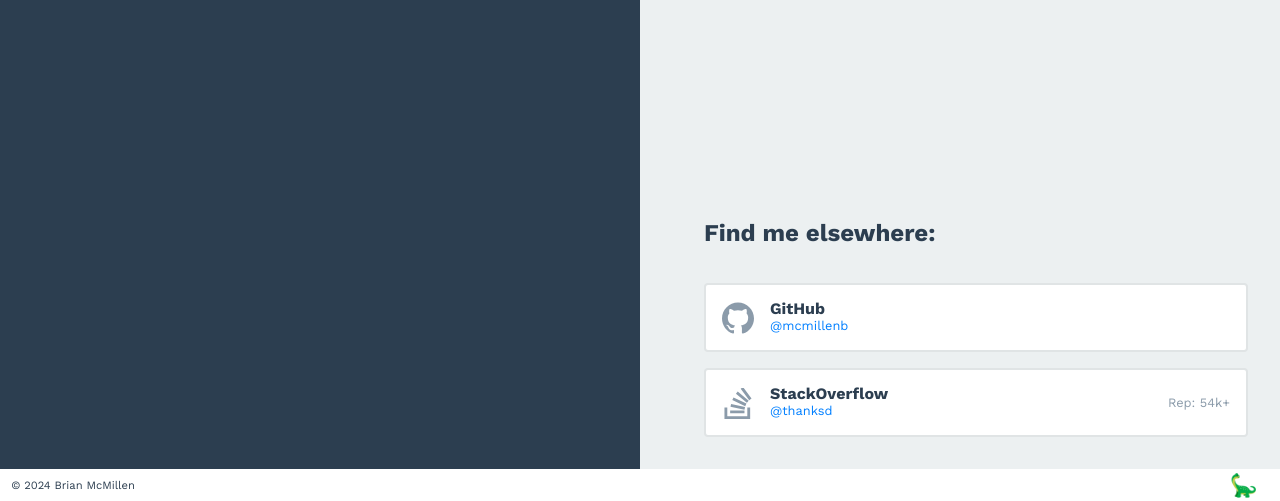
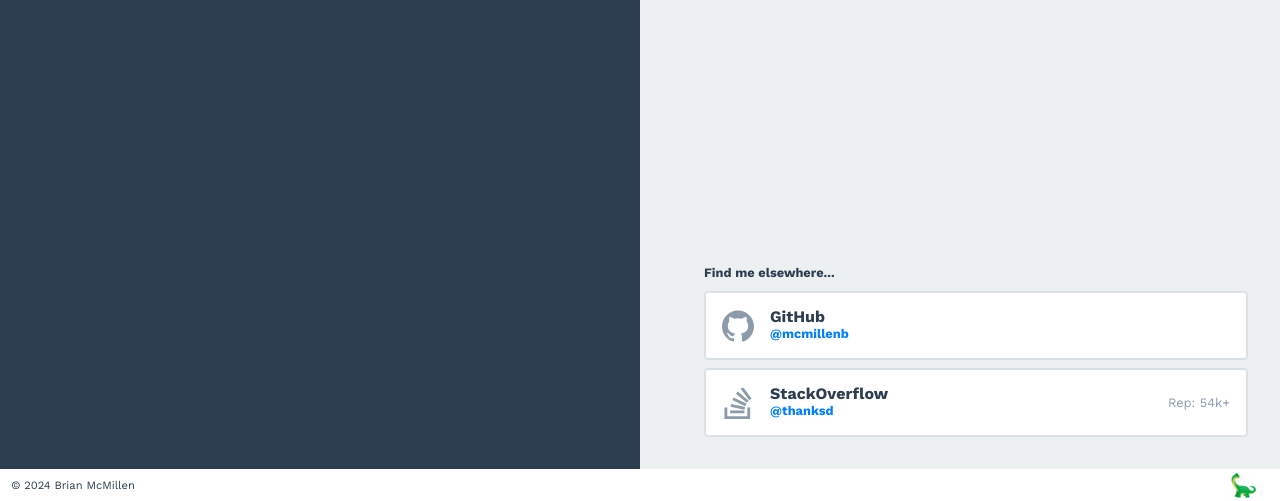
Before and after one commit to mcmillenb/brian-site, a plain HTML site: page index.html in a window 1280 px wide. Shown: the part 299-800 px from the top of the page. Drawn offline with nearby package versions, Linux system fonts and the light colour scheme.

Commit message:
cards styles

```diff
--- a/base.css
+++ b/base.css
@@ -8,6 +8,9 @@
   --color-gray-dark: #2c3e50;
   --color-gray-medium: #8b9baa;
   --color-gray-light: #ecf0f1;
+
+  --color-github: #7dbbe6;
+  --color-stack-overflow: #fe7a16;
 }
 
 html,
@@ -22,8 +25,6 @@ body {
   font-size: var(--base-font-size);
 }
 
-/* Your stuff here! */
-
 main {
   display: grid;
   height: 100vh;
@@ -33,8 +34,6 @@ main {
     'footer footer' 2em;
   grid-template-columns: 50% 50%;
 }
-
-
 
 header {
   grid-area: left;
@@ -60,22 +59,52 @@ section {
   display: flex;
   flex-direction: column;
   justify-content: flex-end;
-  gap: 1em;
+  gap: 0.5em;
+  container-type: inline-size;
+
+  h2 {
+    font-size: 0.8em;
+    margin: 0.2em 0;
+  }
 
   .card {
+    --card-color: var(--color-gray-medium);
+    --card-color-light: color-mix(in srgb, var(--card-color), white 70%);
+    --card-color-lighter: color-mix(in srgb, var(--card-color), white 98%);
+    --card-color-hover: none;
+    --card-transition: ease-out 0.2s;
+
+    cursor: pointer;
     display: grid;
     grid-template-columns: 2em 1fr 1fr;
     background-color: var(--color-white);
-    border: 0.15em solid color-mix(in srgb, var(--color-gray-light), black 5%);
+    border: 0.15em solid var(--card-color-light);
     padding: 1em;
     border-radius: 4px;
     align-items: center;
     gap: 1em;
     line-height: 1em;
+    text-decoration: none;
+    color: inherit;
+    transition: all var(--card-transition);
+
+    &:hover, &:focus {
+      --card-color: var(--card-color-hover);
+      background-color: var(--card-color-lighter);
+    }
+
+    &:first-of-type {
+      --card-color-hover: var(--color-github);
+    }
+
+    &:last-of-type {
+      --card-color-hover: var(--color-stack-overflow);
+    }
 
     svg {
       width: 2em;
-      fill: var(--color-gray-medium);
+      fill: var(--card-color);
+      transition: fill var(--card-transition);
     }
 
     h3 {
@@ -83,9 +112,8 @@ section {
       font-size: 1em;
     }
 
-    a {
+    b {
       color: var(--color-blue);
-      text-decoration: none;
       font-size: 0.8em;
     }
 
--- a/index.html
+++ b/index.html
@@ -24,28 +24,24 @@
       </header>
 
       <section>
-        <h2>Find me elsewhere:</h2>
-        <div class="card">
+        <h2>Find me elsewhere...</h2>
+        <a class="card" href="#" target="_blank">
           <svg role="img" viewBox="0 0 24 24" xmlns="http://www.w3.org/2000/svg"><title>GitHub icon</title><path d="M12 .297c-6.63 0-12 5.373-12 12 0 5.303 3.438 9.8 8.205 11.385.6.113.82-.258.82-.577 0-.285-.01-1.04-.015-2.04-3.338.724-4.042-1.61-4.042-1.61C4.422 18.07 3.633 17.7 3.633 17.7c-1.087-.744.084-.729.084-.729 1.205.084 1.838 1.236 1.838 1.236 1.07 1.835 2.809 1.305 3.495.998.108-.776.417-1.305.76-1.605-2.665-.3-5.466-1.332-5.466-5.93 0-1.31.465-2.38 1.235-3.22-.135-.303-.54-1.523.105-3.176 0 0 1.005-.322 3.3 1.23.96-.267 1.98-.399 3-.405 1.02.006 2.04.138 3 .405 2.28-1.552 3.285-1.23 3.285-1.23.645 1.653.24 2.873.12 3.176.765.84 1.23 1.91 1.23 3.22 0 4.61-2.805 5.625-5.475 5.92.42.36.81 1.096.81 2.22 0 1.606-.015 2.896-.015 3.286 0 .315.21.69.825.57C20.565 22.092 24 17.592 24 12.297c0-6.627-5.373-12-12-12"></path></svg>
           <div>
             <h3>GitHub</h3>
-            <div>
-              <a href="#" target="_blank">@mcmillenb</a>
-            </div>
+            <b>@mcmillenb</b>
           </div>
-        </div>
-        <div class="card">
+        </a>
+        <a class="card" href="#" target="_blank">
           <svg role="img" viewBox="0 0 24 24" xmlns="http://www.w3.org/2000/svg"><title>Stack Overflow icon</title><path d="M18.986 21.865v-6.404h2.134V24H1.844v-8.539h2.13v6.404h15.012zM6.111 19.731H16.85v-2.137H6.111v2.137zm.259-4.852l10.48 2.189.451-2.07-10.478-2.187-.453 2.068zm1.359-5.056l9.705 4.53.903-1.95-9.706-4.53-.902 1.936v.014zm2.715-4.785l8.217 6.855 1.359-1.62-8.216-6.853-1.35 1.617-.01.001zM15.751 0l-1.746 1.294 6.405 8.604 1.746-1.294L15.749 0h.002z"></path></svg>
           <div>
             <h3>StackOverflow</h3>
-            <div>
-              <a href="#" target="_blank">@thanksd</a>
-            </div>
+            <b>@thanksd</b>
           </div>
 
           <!-- Wouldn't it be cool if this pulled from the SO API? -->
           <div class="stat">Rep: 54k+</div>
-        </div>
+        </a>
       </section>
 
       <!-- Where would you add a link to your latest article? -->
```
